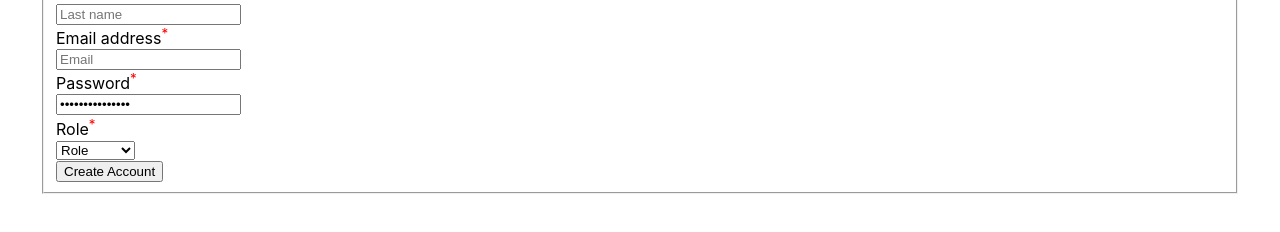
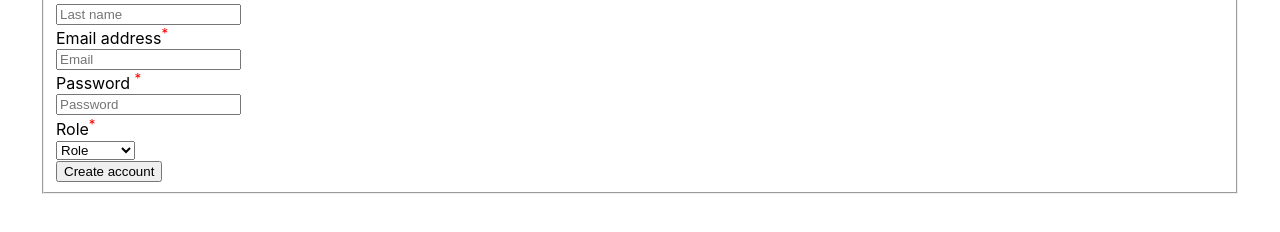
Before and after one commit to AgniveshChaubey/Advanced-react-practice, a React (Create React App) app: page / in a window 1280 px wide. Shown: the part 179-411 px from the top of the page. Built offline with nearby package versions, Linux system fonts and the light colour scheme.

Commit message:
form completed

```diff
--- a/src/App.js
+++ b/src/App.js
@@ -1,4 +1,5 @@
 import './App.css';
+import Appp from './components/aaaa';
 import DessertList from './components/DessertList';
 import { FeedbackForm } from './components/FeedbackForm';
 import { Form } from './components/Form';
@@ -32,6 +33,7 @@ function App() {
       {/* <Form /> */}
       {/* <FeedbackForm /> */}
       <RegistrationForm />
+
     </>
   );
 }
--- a/src/components/RegistrationForm.js
+++ b/src/components/RegistrationForm.js
@@ -1,4 +1,13 @@
 import React, { useState } from 'react';
+import { validateEmail } from './utils';
+
+
+export const PasswordErrorMessage = () => {
+    return (
+        <p className='FieldError' style={{ color: 'red' }}>Password should have at least 8 characters</p>
+    )
+}
+
 
 export const RegistrationForm = () => {
 
@@ -6,23 +15,30 @@ export const RegistrationForm = () => {
     const [lastName, setLastName] = useState("");
     const [email, setEmail] = useState('');
     const [passwd, setPasswd] = useState({
-        value : '',
-        isTouched :false
+        value: '',
+        isTouched: false
     });
     const [role, setRole] = useState('role');
 
     const handleSubmit = (e) => {
+        e.preventDefault();
         alert('Accoutn created')
-        e.preventDefault();
         setFirstName('');
         setLastName('');
         setEmail('');
-        setPasswd('');
-    }
+        setPasswd({
+            value: "",
+            isTouched: false,
+        });
+        setRole("role");
+    };
 
     const getIsFormValid = () => {
-        if (!firstName || !lastName || !email || !passwd) {
-            return true;
+        if (firstName &&
+            validateEmail(email) &&
+            passwd.value.length >= 8 &&
+            role !== "role") {
+            return true
         }
         return false;
     };
@@ -32,50 +48,69 @@ export const RegistrationForm = () => {
             <fieldset>
                 <h2>Sign Up</h2>
                 <div className='Field'>
-                    <label htmlFor="firstName">First name<sup style={{color :'red'}}>*</sup> </label> <br />
-                    <input type="text"
-                        id='fiestName'
+                    <label htmlFor="firstName">
+                        First name<sup style={{ color: 'red' }}>*</sup>
+                    </label> <br />
+                    <input
+                        type="text"
+
                         value={firstName}
                         placeholder='Fiest name'
                         onChange={(e) => setFirstName(e.target.value)}
                     />
                 </div>
                 <div className='Field'>
-                    <label htmlFor="lastName">Last name</label> <br />
+                    <label htmlFor="lastName">
+                        Last name
+                    </label> <br />
                     <input type="text"
-                        id='lastName'
+
                         value={lastName}
                         placeholder='Last name'
                         onChange={e => setLastName(e.target.value)}
                     />
                 </div>
                 <div className='Field'>
-                    <label htmlFor="email">Email address<sup style={{color :'red'}}>*</sup> </label> <br />
-                    <input type="email"
-                        id='email'
+                    <label htmlFor="email">
+                        Email address
+                        <sup style={{ color: 'red' }}>*</sup>
+                    </label> <br />
+                    <input
+                        type="email"
+
                         value={email}
                         placeholder='Email'
                         onChange={e => setEmail(e.target.value)}
                     />
                 </div>
                 <div className='Field'>
-                    <label htmlFor="passwd">Password<sup style={{color :'red'}}>*</sup></label> <br />
-                    <input type="password"
-                        id='passwd'
-                        value={passwd}
+                    <label htmlFor="passwd">
+                        Password <sup style={{ color: 'red' }}>*</sup>
+                    </label> <br />
+                    <input
+                        type="password"
+
+                        value={passwd.value}
                         placeholder='Password'
-                        onChange={e => setPasswd(e.target.value)}
+                        onChange={e => setPasswd({ ...passwd, value: e.target.value })}
+                        onBlur={() => setPasswd({ ...passwd, isTouched: true })}
                     />
+                    {passwd.isTouched && passwd.value.length < 8 ? (
+                        <PasswordErrorMessage />
+                    ) : null}
                 </div>
                 <div className="Field">
-                    <label htmlFor="role">Role<sup style={{color :'red'}}>*</sup></label> <br />
+                    <label htmlFor="role">
+                        Role
+                        <sup style={{ color: 'red' }}>*</sup>
+                    </label> <br />
                     <select id="role" value={role} onChange={e => setRole(e.target.value)}>
                         <option value="role">Role</option>
                         <option value="individual">Individual</option>
                         <option value="business">Business</option>
                     </select>
                 </div>
-                <button type='submit' disabled={getIsFormValid} >Create Account</button>
+                <button type='submit' disabled={!getIsFormValid} >Create account</button>
             </fieldset>
         </form>
     )
--- a/src/components/aaaa.js
+++ b/src/components/aaaa.js
@@ -1,4 +1,4 @@
-import "./App.css";
+// import "./App.css";
 import { useState } from "react";
 import { validateEmail } from "./utils";
 
@@ -8,7 +8,7 @@ const PasswordErrorMessage = () => {
     );
 };
 
-function App() {
+function Appp() {
     const [firstName, setFirstName] = useState("");
     const [lastName, setLastName] = useState("");
     const [email, setEmail] = useState("");
@@ -78,4 +78,4 @@ function App() {
     );
 }
 
-export default App;
+export default Appp;
```
Also changed, not shown: 1 other file (tests, documents, lock files or other folders).
